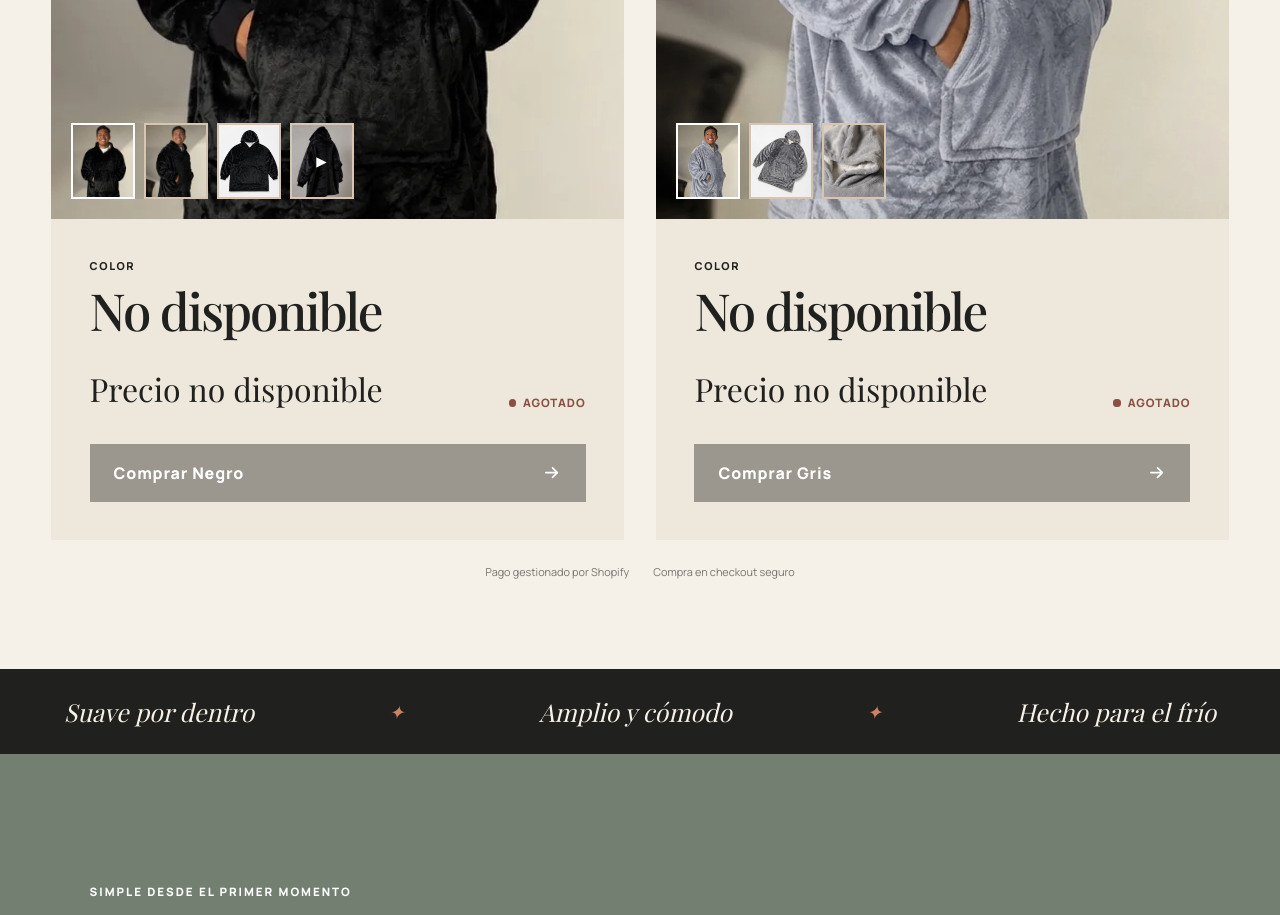
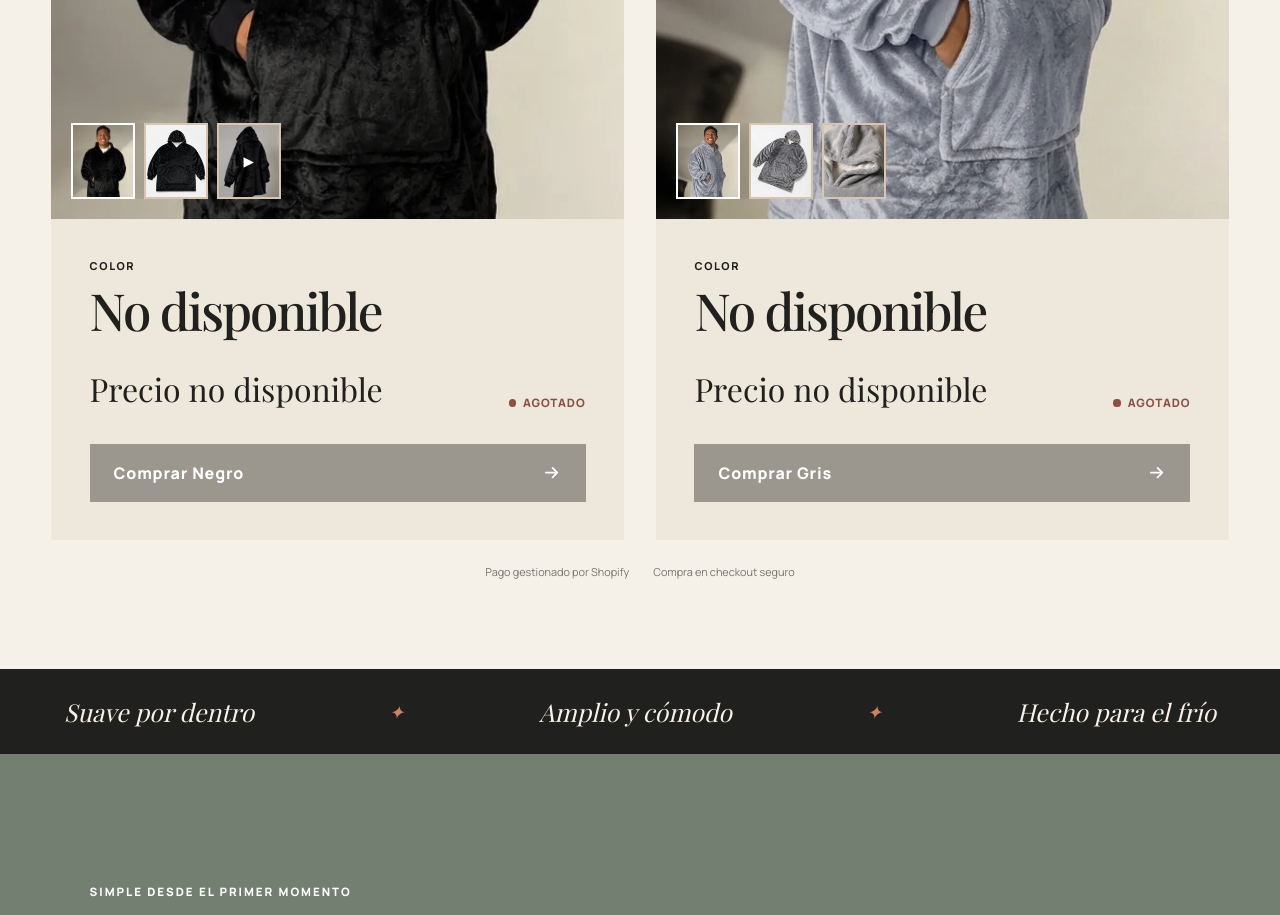
Before and after one commit to carlosarturo636/buzo-termico-store, a Next.js app: page / in a window 1280 px wide. Shown: the part 1080-1995 px from the top of the page. Built offline with nearby package versions, Linux system fonts and the light colour scheme; a web font is replaced by a local one.

Commit message:
chore: remove black gallery image

```diff
--- a/components/Hero.tsx
+++ b/components/Hero.tsx
@@ -8,7 +8,6 @@ import { useProduct } from "./ProductProvider";
 
 const blackMedia: MediaItem[] = [
   { type: "image", src: "/media/black-model-front.webp", alt: "Modelo usando el buzo térmico negro de frente" },
-  { type: "image", src: "/media/black-model-angle.webp", alt: "Modelo usando el buzo térmico negro en vista lateral" },
   { type: "image", src: "/media/black-flat-front.webp", alt: "Buzo térmico negro extendido de frente" },
   { type: "video", src: "/media/hoodie-360.mp4", poster: "/media/hoodie-360-poster.jpg", title: "Vista 360 del buzo térmico negro" },
 ];
```
